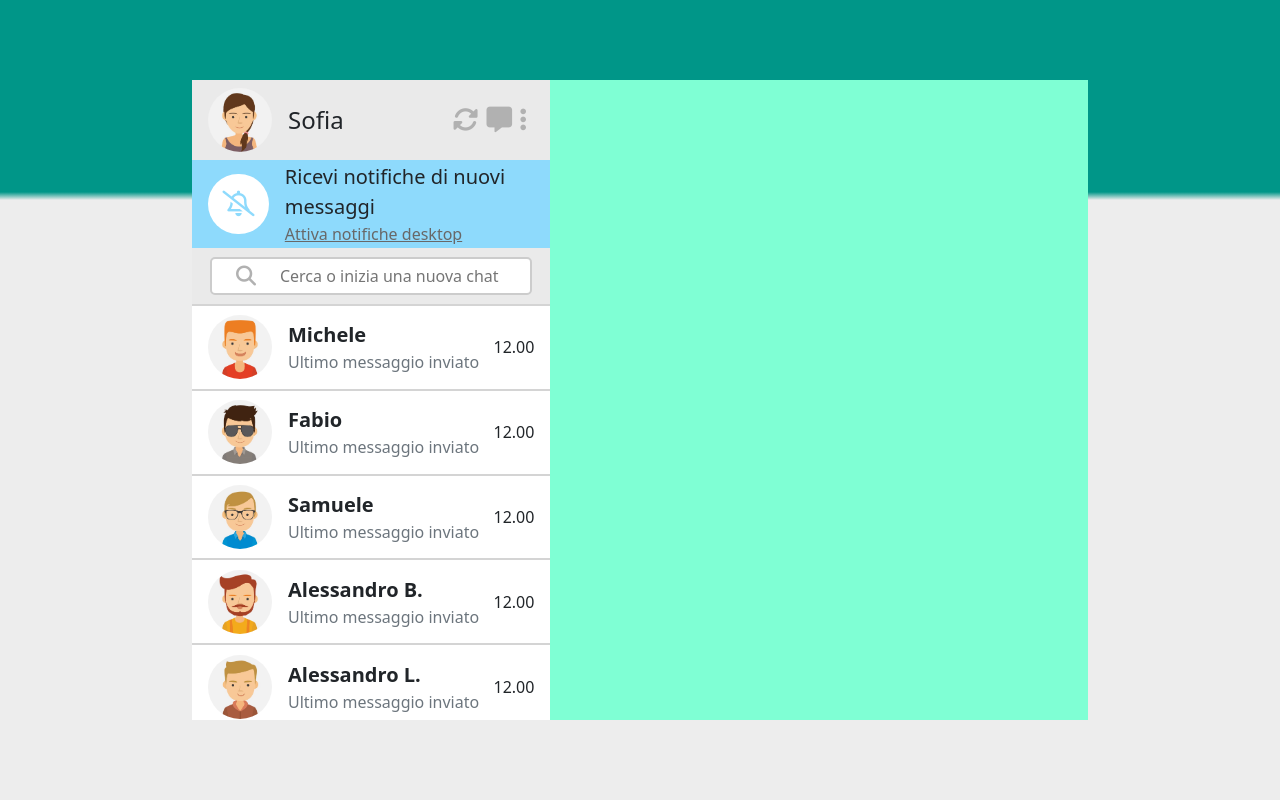
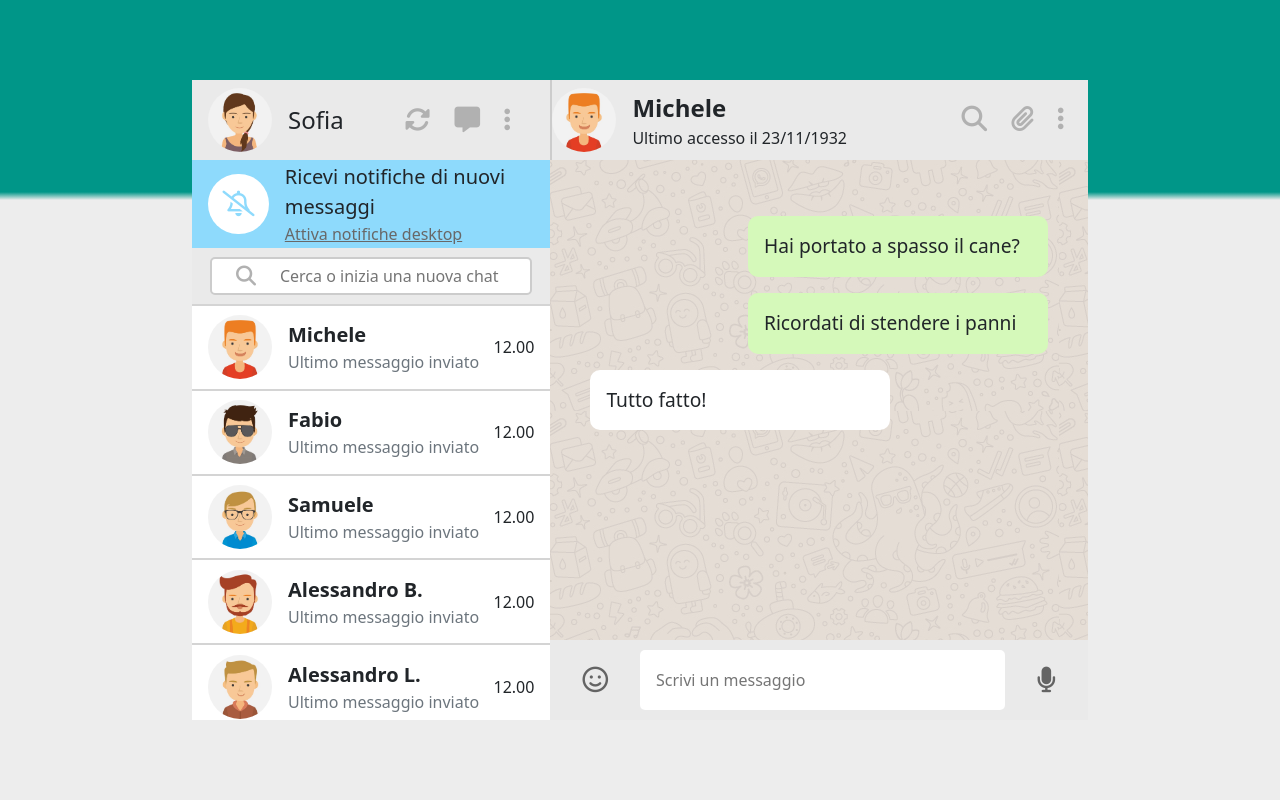
Before and after one commit to emanuelefarelli/vue-boolzapp, a plain HTML site: page index.html in a window 1280 px wide. Drawn offline with nearby package versions, Linux system fonts and the light colour scheme.

Commit message:
Reached milestone 1

```diff
--- a/css/style.css
+++ b/css/style.css
@@ -61,7 +61,7 @@ div.myNav div.my-profile div.option{
 }
 
 div.myNav div.my-profile div.option>i{
-    margin-right: 0.5rem;
+    margin-right: 1.5rem;
     color: #b1b1b1;
 }
 
@@ -127,7 +127,7 @@ div.myNav div.search div.search-bar input{
 
 div.myNav div.contact-list{
     height: calc(100% - 5rem - 5.5rem - 3.5rem);
-    overflow-y: auto;
+    overflow-y: scroll;
 }
 
 div.myNav div.contact-list li{
@@ -153,3 +153,88 @@ div.myChat{
     width: 60%;
     background-color: aquamarine;
 }
+
+/* CHAT INFO */
+
+div.myChat div.chat-info{
+    height: 5rem;
+    background-color: #eaeaea;
+    border-left: solid 2px #cccccc;
+}
+
+div.myChat div.chat-info div.chat-contact{
+    height: 100%;
+}
+
+div.myChat div.chat-info img{
+    height: 80%;
+    border-radius: 50%;
+}
+
+div.myChat div.chat-option>i{
+    margin-right: 1.5rem;
+    font-size: 1.6rem;
+    color: #b1b1b1;
+}
+
+div.myChat div.chat-info div.chat-contact>div{
+    margin-left: 1rem;
+}
+
+/* CHAT AREA */
+
+div.myChat div.chat-area{
+    height: calc(100% - 10rem);
+    background-image: url(../img/mine.jpg);
+    padding: 2.5rem;
+    display: flex;
+    flex-direction: column;
+    overflow-y: scroll;
+}
+
+div.myChat div.chat-area div.msg-sended,
+div.myChat div.chat-area div.msg-received{
+    font-size: 1.2rem;
+    font-weight: 400;
+    margin-top: 1rem;
+    max-height: 4rem;
+    min-width: 300px;
+    padding: 1rem;
+    border-radius: 10px;
+    display: flex;
+    align-items: center;
+}
+
+div.myChat div.chat-area div.msg-sended{
+    background-color: #d5f9ba;
+    align-self: flex-end;
+}
+
+div.myChat div.chat-area div.msg-received{
+    background-color: white;
+    align-self: flex-start;
+}
+
+/* CHAT INPUT */
+
+div.myChat div.chat-input{
+    height: 5rem;
+    background-color: #eaeaea;
+    display: flex;
+    justify-content: center;
+    align-items: center;
+}
+
+div.myChat div.chat-input input{
+    border: none;
+    border-radius: 5px;
+    width: 80%;
+    height: 3.7rem;
+    padding: 1rem;
+}
+
+div.myChat div.chat-input i{
+    margin: 0 2rem;
+    font-size: 1.6rem;
+    color: #646464;
+}
--- a/index.html
+++ b/index.html
@@ -23,6 +23,9 @@
 
     <main class="d-flex align-items-center" id="app">
         <div class="my-container d-flex">
+
+            <!-- ---------------- myNav -------------- -->
+
             <div class="myNav">
                 <div class="my-profile">
                     <div class="my-img d-flex align-items-center">
@@ -79,8 +82,44 @@
                     </ul>
                 </div>
             </div>
+
+            <!-- ---------------- myChat -------------- -->
+
             <div class="myChat">
-
+                <div class="chat-info d-flex justify-content-between align-items-center">
+                    <div class="chat-contact d-flex align-items-center">
+                        <img src="img/avatar_1.jpg" alt="">
+                        <div>
+                            <p class="mb-0 fw-semibold fs-4">
+                                Michele
+                            </p>
+                            <p class="mb-0">
+                                Ultimo accesso il 23/11/1932
+                            </p>
+                        </div>
+                    </div>
+                    <div class="chat-option">
+                        <i class="fa-solid fa-magnifying-glass"></i>
+                        <i class="fa-solid fa-paperclip"></i>
+                        <i class="fa-solid fa-ellipsis-vertical"></i>
+                    </div>
+                </div>
+                <div class="chat-area">
+                    <div class="msg-sended">
+                        Hai portato a spasso il cane?
+                    </div>
+                    <div class="msg-sended">
+                        Ricordati di stendere i panni
+                    </div>
+                    <div class="msg-received">
+                        Tutto fatto!
+                    </div>
+                </div>
+                <div class="chat-input">
+                    <i class="fa-regular fa-face-smile"></i>
+                    <input type="text" v-model="chatText" placeholder="Scrivi un messaggio">
+                    <i class="fa-solid fa-microphone"></i>
+                </div>
             </div>
         </div>
     </main>
--- a/js/script.js
+++ b/js/script.js
@@ -106,7 +106,7 @@ createApp({
             },
             {
                 name: 'Claudia',
-                avatar: './img/avatar_5.jpg',
+                avatar: './img/avatar_6.jpg',
                 visible: true,
                 messages: [
                     {
```
